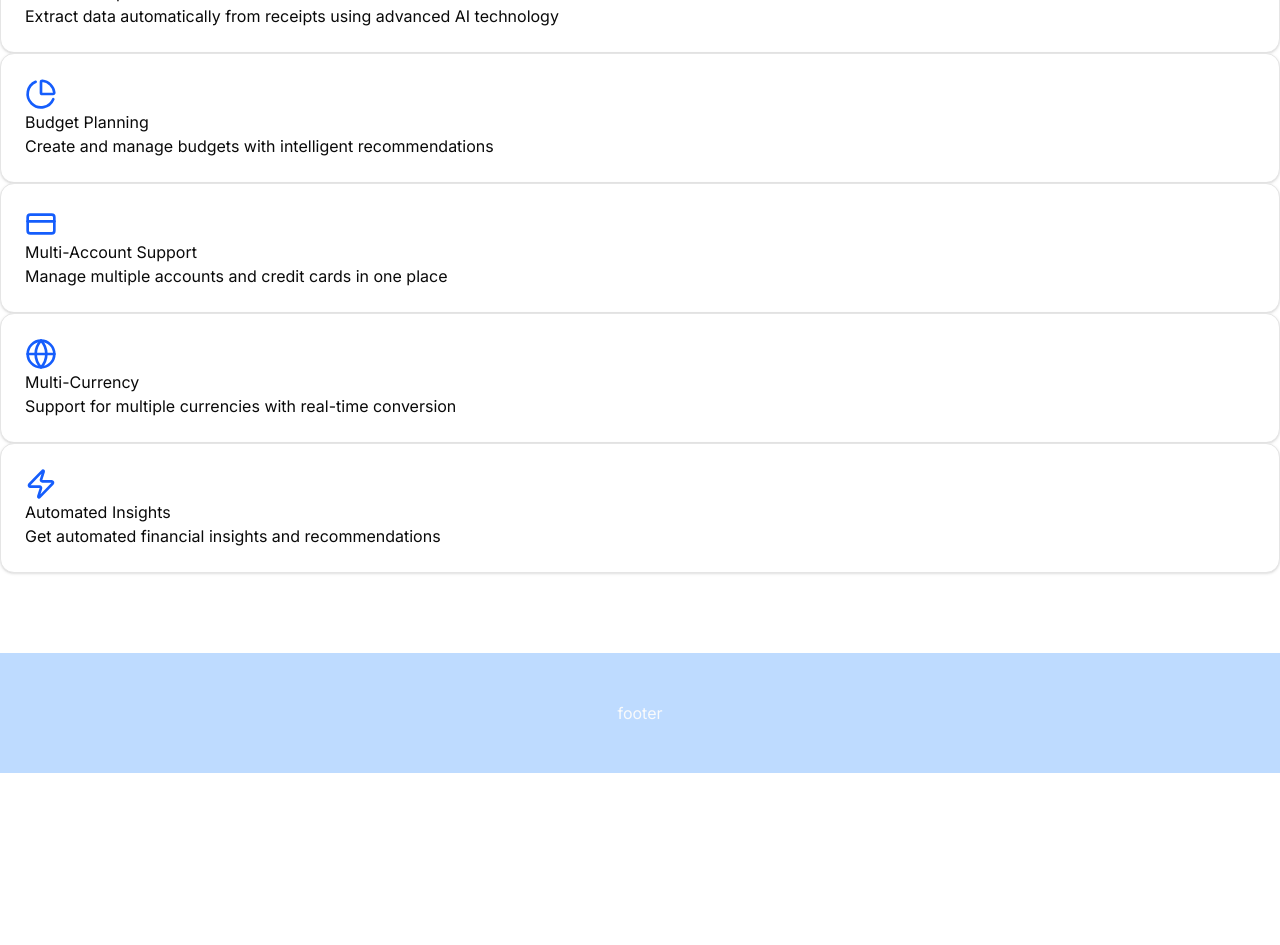
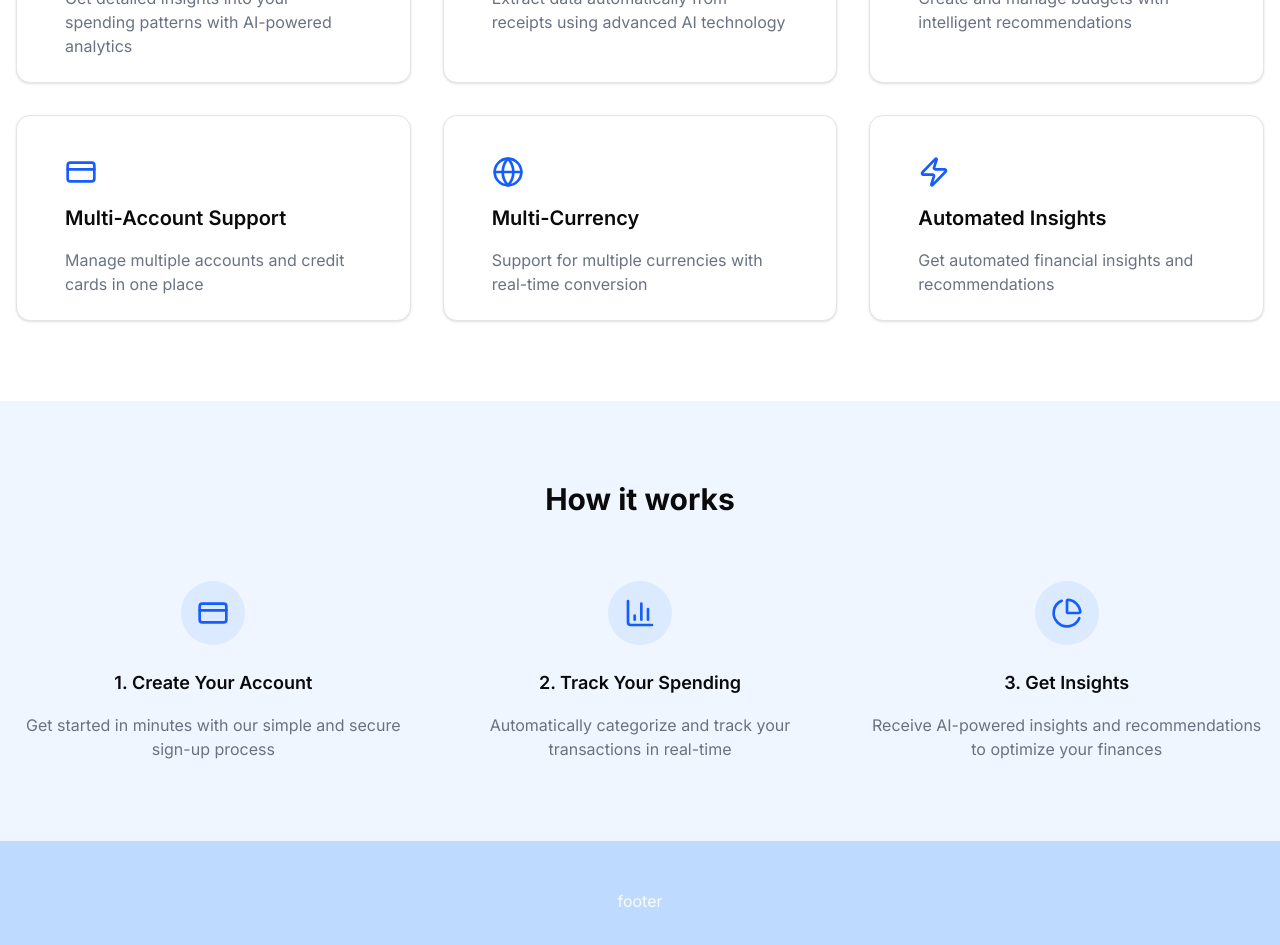
Before and after one commit to VINEET17102002/welth, a Next.js app: page / in a window 1280 px wide. Shown: the part 1900-2845 px from the top of the page. Before the commit the page ends 2673 px from the top, so only its background shows below. Built offline with nearby package versions, Linux system fonts and the light colour scheme; no server answers.

Commit message:
feat: Add how it works section and improve layout for features and stats

```diff
--- a/app/page.jsx
+++ b/app/page.jsx
@@ -1,6 +1,6 @@
 import HeroSection from "@/components/hero";
 import { Card, CardContent } from "@/components/ui/card";
-import statsData, { featuresData } from "@/data/landing";
+import statsData, { featuresData, howItWorksData } from "@/data/landing";
 
 export default function Home() {
   return (
@@ -9,7 +9,7 @@ export default function Home() {
 
       <section className="py-20 bg-blue-50">
         <div className="container mx-auto px-4">
-          <div className="grid grid-cols-2 md:grid-cols-4 gap-8">
+          <div className="grid grid-cols-2 md:grid-cols-2 lg:grid-cols-4 gap-8">
             {statsData.map((item, index) => (
               <div key={index} className="text-center">
                 <div className="text-4xl font-bold text-blue-600 mb-2">
@@ -25,19 +25,36 @@ export default function Home() {
       </section>
 
       <section className="py-20">
-        <div>
-            <h2>
+        <div className="container mx-auto px-4">
+            <h2 className="text-3xl font-bold text-center mb-12">
               Everything you need to manage your finances in one place.
             </h2>
-            <div>
+            <div className="grid grid-cols-1 md:grid-cols-3 lg:grid-cols-3 gap-8">
               {featuresData.map((feature, index) => (
-                <Card>
-                  <CardContent>
+                <Card key={index} className="p-6">
+                  <CardContent className="space-y-4 pt-4">
                     {feature.icon}
-                    <h3>{feature.title}</h3>
-                    <p>{feature.description}</p>
+                    <h3 className="text-xl font-semibold">{feature.title}</h3>
+                    <p className="text-gray-500">{feature.description}</p>
                   </CardContent>
                 </Card>
+              ))}
+            </div>
+        </div>
+      </section>
+
+      <section className="py-20 bg-blue-50">
+        <div className="container mx-auto px-4">
+            <h2 className="text-3xl font-bold text-center mb-16">
+              How it works
+            </h2>
+            <div className="grid grid-cols-1 md:grid-cols-3 gap-8">
+              {howItWorksData.map((step, index) => (
+                <div key={index} className="text-center">
+                  <div className="w-16 h-16 bg-blue-100 rounded-full flex items-center justify-center mx-auto mb-6" >{step.icon}</div>
+                  <div className="text-lg font-semibold mb-4">{step.title}</div>
+                  <div className="text-gray-500">{step.description}</div>
+                </div>
               ))}
             </div>
         </div>
```
